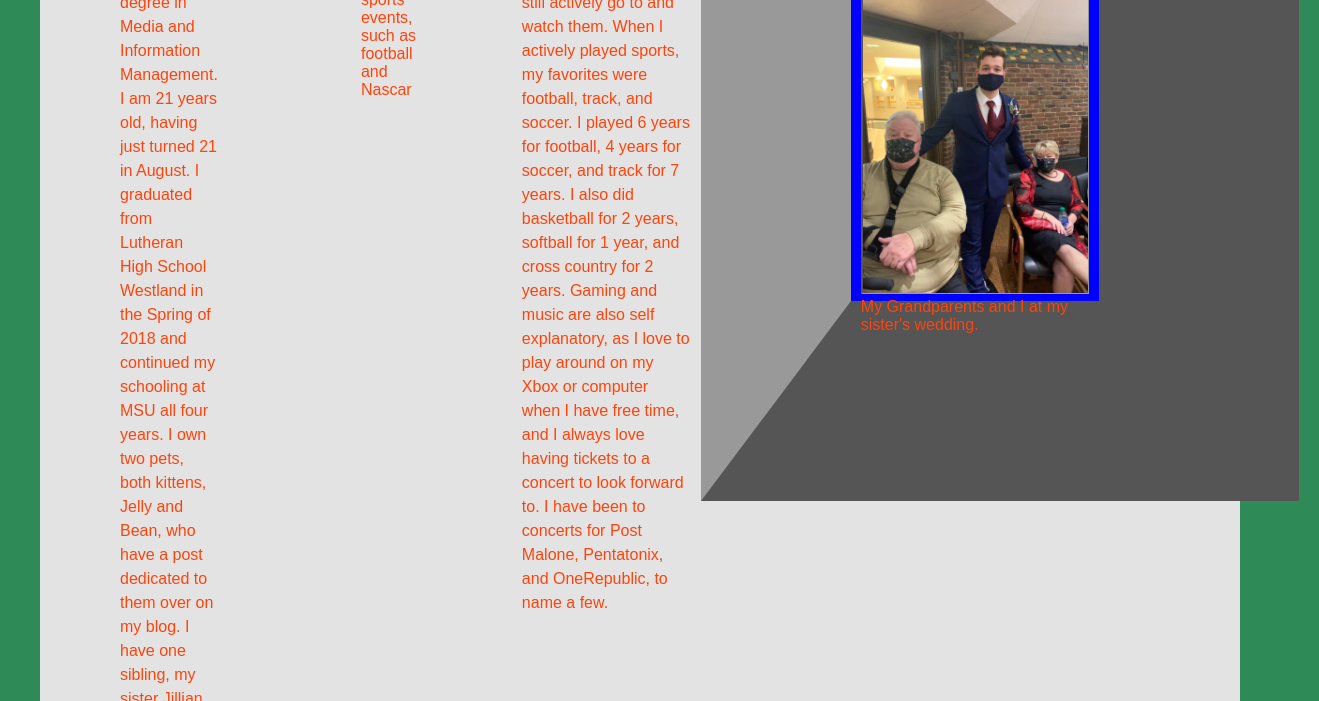
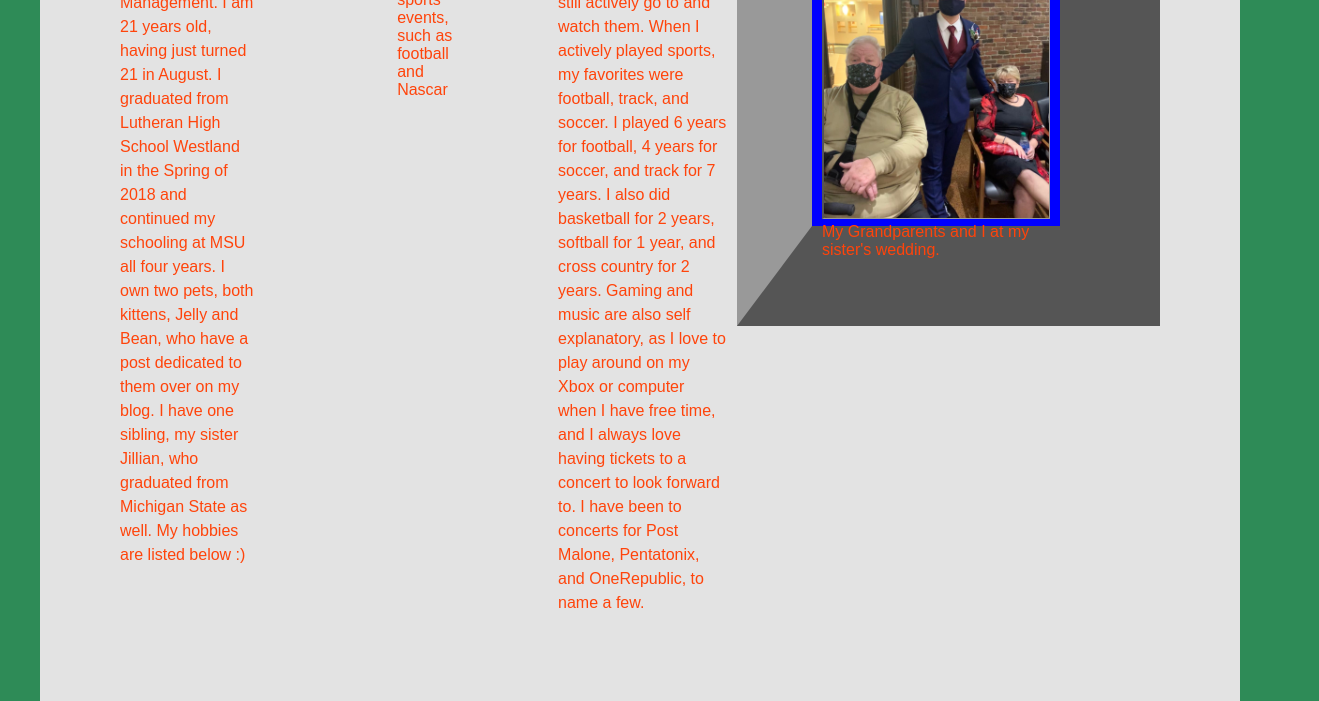
Before and after one commit to ematasovsky57/mi349_blog, a plain HTML site: page about.html in a window 1280 px wide. Shown: the part 524-1225 px from the top of the page, 1319 px wide, since content can reach past the window. Drawn offline with Linux system fonts and the light colour scheme.

Commit message:
Update style.css

```diff
--- a/style.css
+++ b/style.css
@@ -38,10 +38,10 @@ section{
     float: right;
     margin: 0 0 10px 10px;
     padding: 10px;
-    border-top: 150px solid #999;
-    border-right: 200px solid #555;
-    border-bottom: 200px solid #555;
-    border-left: 150px solid #999;
+    border-top: 75px solid #999;
+    border-right: 100px solid #555;
+    border-bottom: 100px solid #555;
+    border-left: 75px solid #999;
 }
 div.img-container img
 {
```
